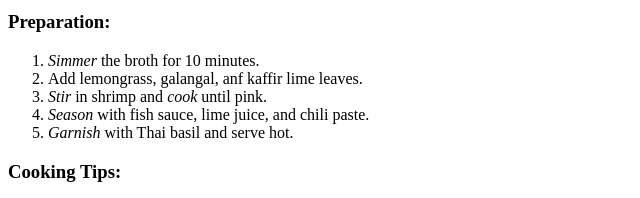
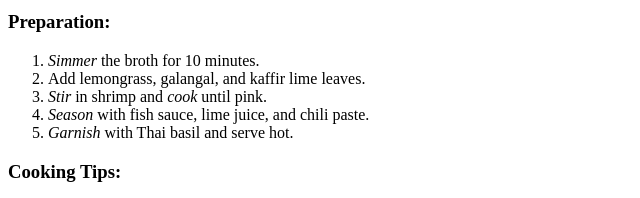
Before and after one commit to JUNTILLA-Jaden/Culinary, a plain HTML site: page index.html in a window 1280 px wide. Shown: the part 343-541 px from the top of the page, 0-640 px from the left. Drawn offline with Linux system fonts and the light colour scheme.

Commit message:
Update index.html

```diff
--- a/index.html
+++ b/index.html
@@ -26,7 +26,7 @@
     <h3>Preparation:</h3>
     <ol>
         <li><em>Simmer</em> the broth for 10 minutes.</li>
-        <li>Add lemongrass, galangal, anf kaffir lime leaves.</li>
+        <li>Add lemongrass, galangal, and kaffir lime leaves.</li>
         <li><em>Stir</em> in shrimp and <em>cook</em> until pink.</li>
         <li><em>Season</em> with fish sauce, lime juice, and chili paste.</li>
         <li><em>Garnish</em> with Thai basil and serve hot.</li>
```
